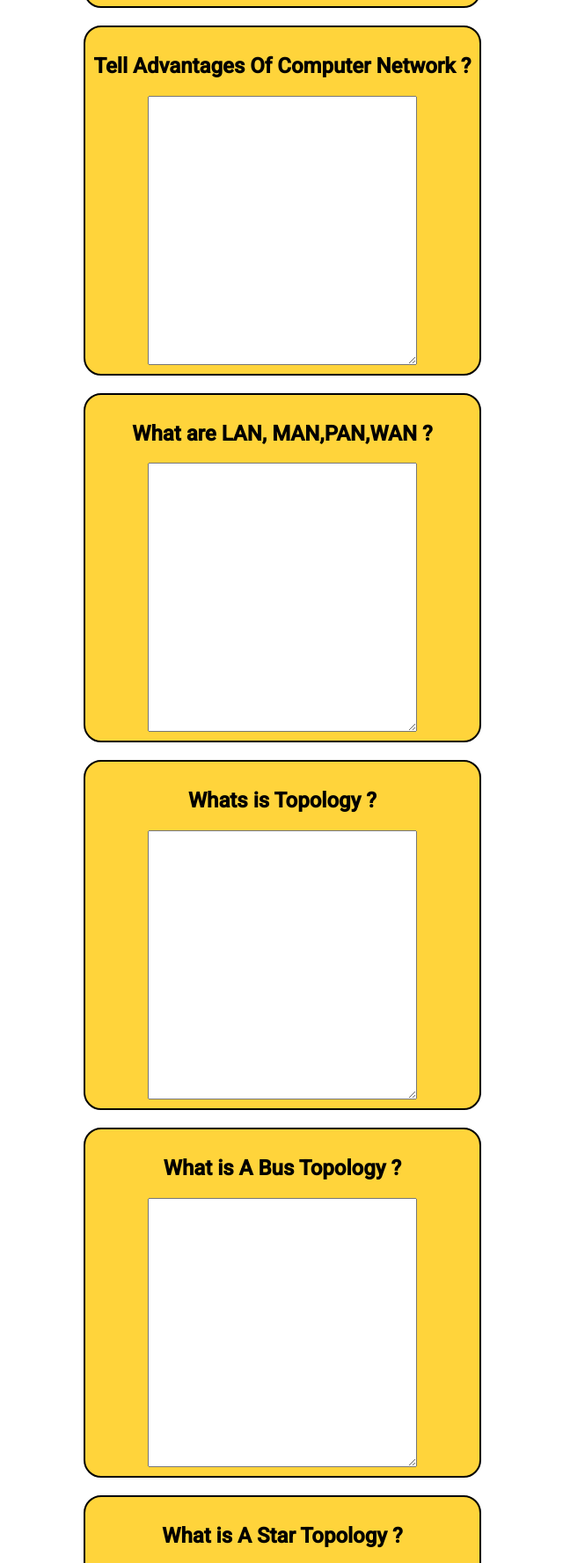
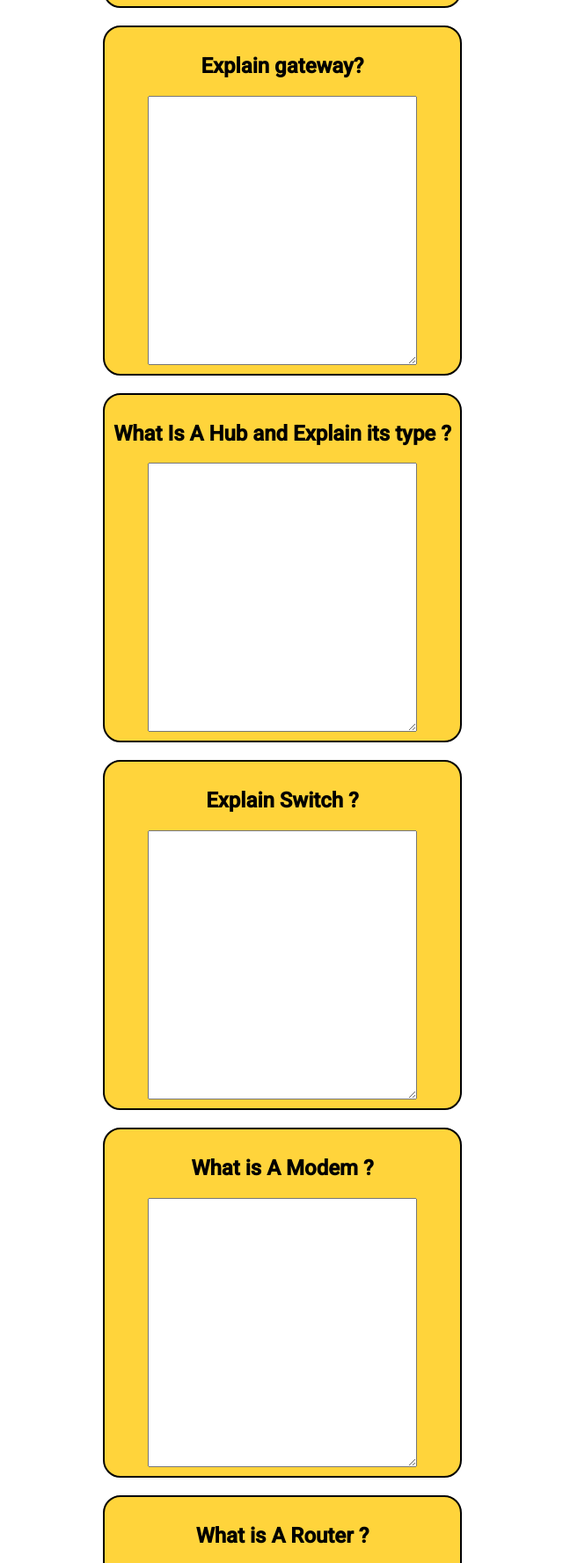
Before and after one commit to devgulati1/pracJs, a plain HTML site: page index.html in a window 1280 px wide. Shown: the part 534-2311 px from the top of the page at 88% size, without its empty margins (319-959 px from the left). Drawn offline with Linux system fonts and the light colour scheme.

Commit message:
new ques

```diff
--- a/index.html
+++ b/index.html
@@ -26,32 +26,32 @@
      </div>
      <div class="app_ques-ans">
 
-        <h2>Tell Advantages Of Computer Network ?</h2>
+        <h2>Explain gateway?</h2>
         <textarea class="q2" type="text"></textarea>
      </div>
      <div class="app_ques-ans">
 
-        <h2>What are LAN, MAN,PAN,WAN ?</h2>
+        <h2>What Is A Hub and Explain its type ?</h2>
         <textarea class="q3" type="text"></textarea>
      </div>
      <div class="app_ques-ans">
 
-        <h2>Whats is Topology ?</h2>
+        <h2>Explain Switch ?</h2>
         <textarea class="q4" type="text"></textarea>
      </div>
      <div class="app_ques-ans">
 
-        <h2>What is A Bus Topology ?</h2>
+        <h2>What is A  Modem ?</h2>
         <textarea class="q5" type="text"></textarea>
      </div>
      <div class="app_ques-ans">
 
-        <h2>What is A Star Topology ?</h2>
+        <h2>What is A Router ?</h2>
         <textarea class="q6" type="text"></textarea>
      </div>
      <div class="app_ques-ans">
 
-        <h2>What is A Ring Topology ?</h2>
+        <h2>What is A Ethernet card ?</h2>
         <textarea class="q7" type="text"></textarea>
      </div>
      <button class="btn"    > SUBMIT</button>
```
